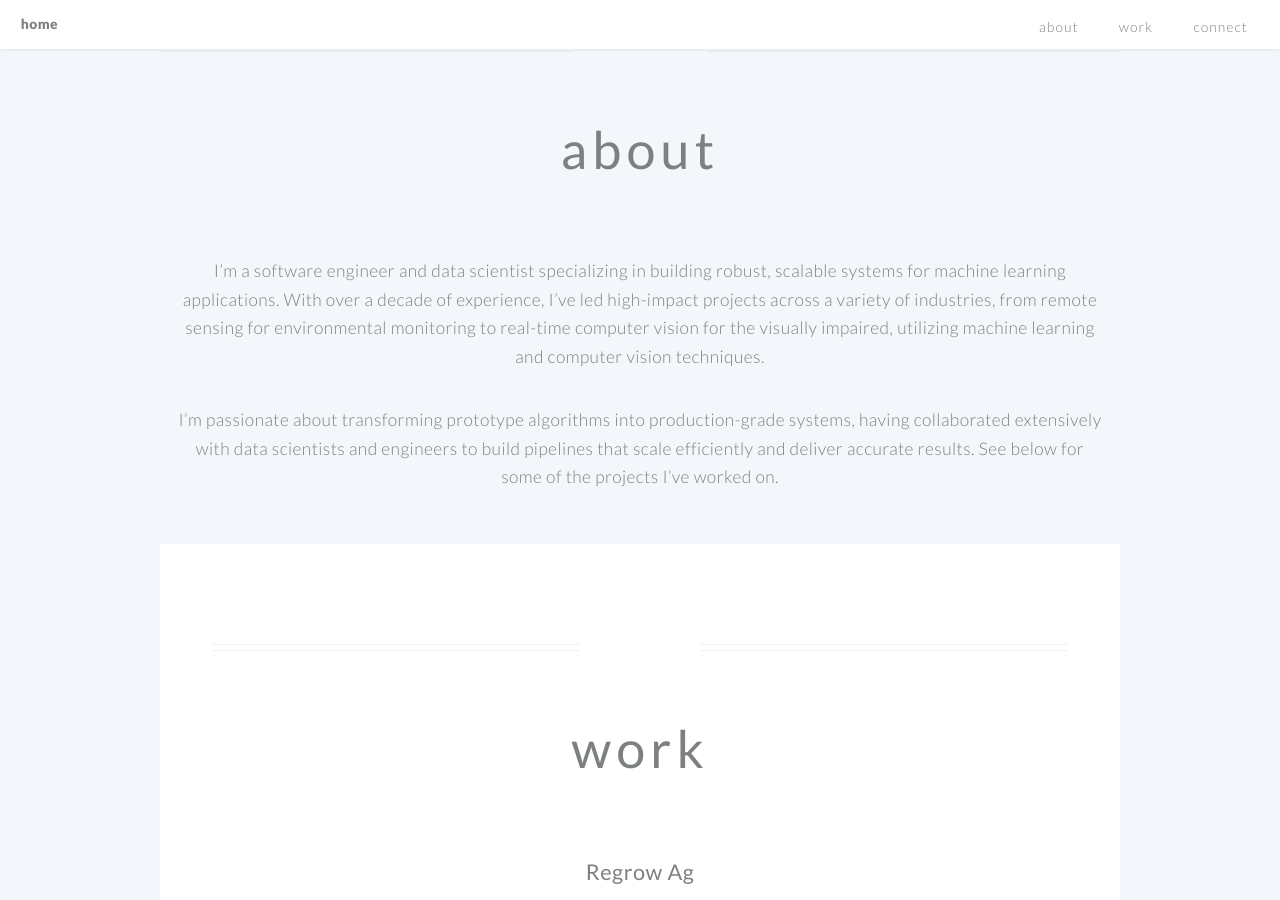
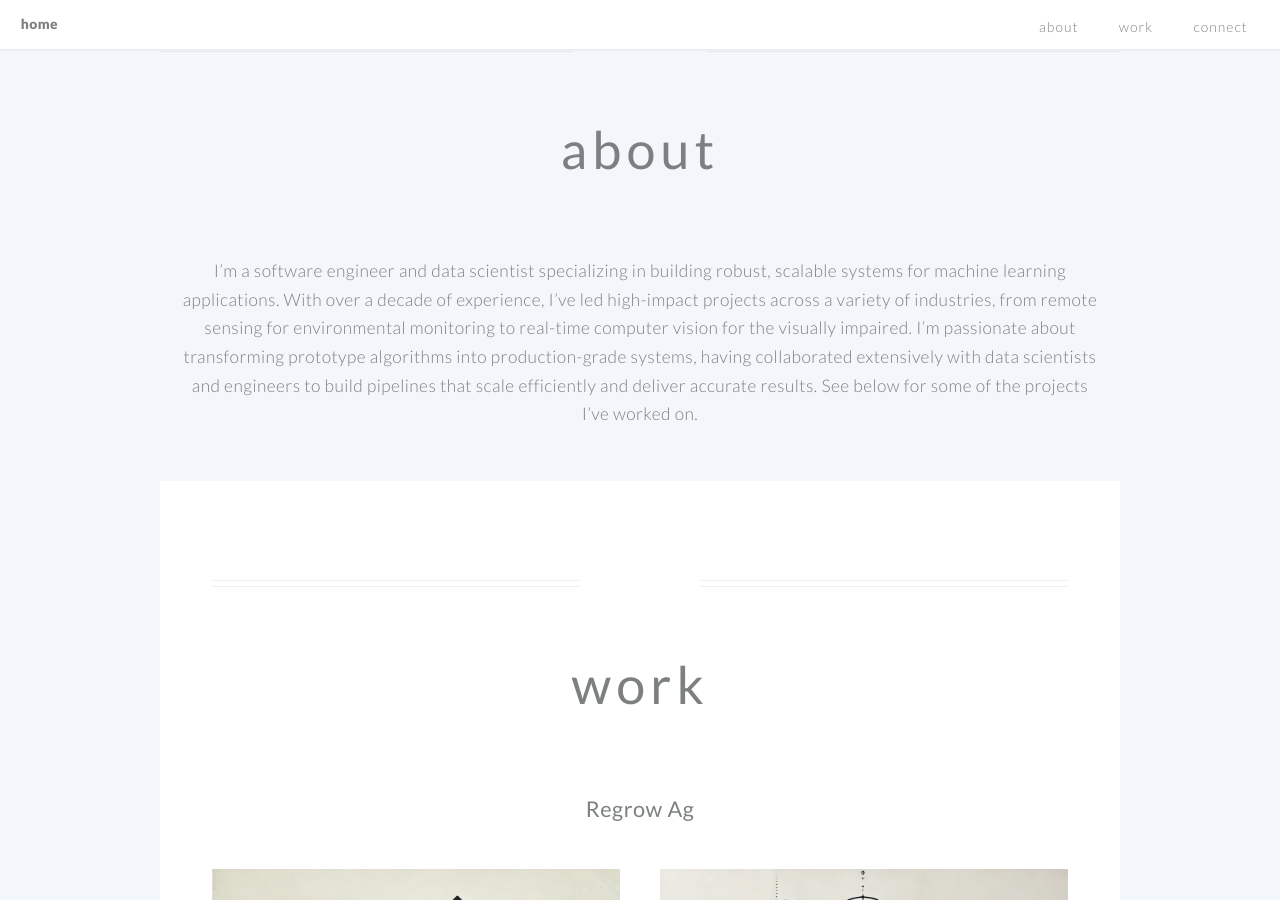
Before and after one commit to derekrollend/derekrollend.github.io, a Jekyll site: the page built from index.md, in a window 1280 px wide and 900 px high, scrolled down 612 px. Built offline with Jekyll 4.4.1, drawn with Linux system fonts in a browser that asks for light colours.

Commit message:
Remove redundancy in about

```diff
--- a/index.md
+++ b/index.md
@@ -47,6 +47,4 @@ cta_background_image: /images/background_cta.jpg
 I’m passionate about transforming prototype algorithms into production-grade systems, having collaborated extensively with data scientists and engineers to build pipelines that scale efficiently and deliver accurate results. See below for some of the projects I've worked on.
  -->
 
-I’m a software engineer and data scientist specializing in building robust, scalable systems for machine learning applications. With over a decade of experience, I’ve led high-impact projects across a variety of industries, from remote sensing for environmental monitoring to real-time computer vision for the visually impaired, utilizing machine learning and computer vision techniques.
-
-I’m passionate about transforming prototype algorithms into production-grade systems, having collaborated extensively with data scientists and engineers to build pipelines that scale efficiently and deliver accurate results. See below for some of the projects I've worked on.
+I’m a software engineer and data scientist specializing in building robust, scalable systems for machine learning applications. With over a decade of experience, I’ve led high-impact projects across a variety of industries, from remote sensing for environmental monitoring to real-time computer vision for the visually impaired. I’m passionate about transforming prototype algorithms into production-grade systems, having collaborated extensively with data scientists and engineers to build pipelines that scale efficiently and deliver accurate results. See below for some of the projects I've worked on.
```
